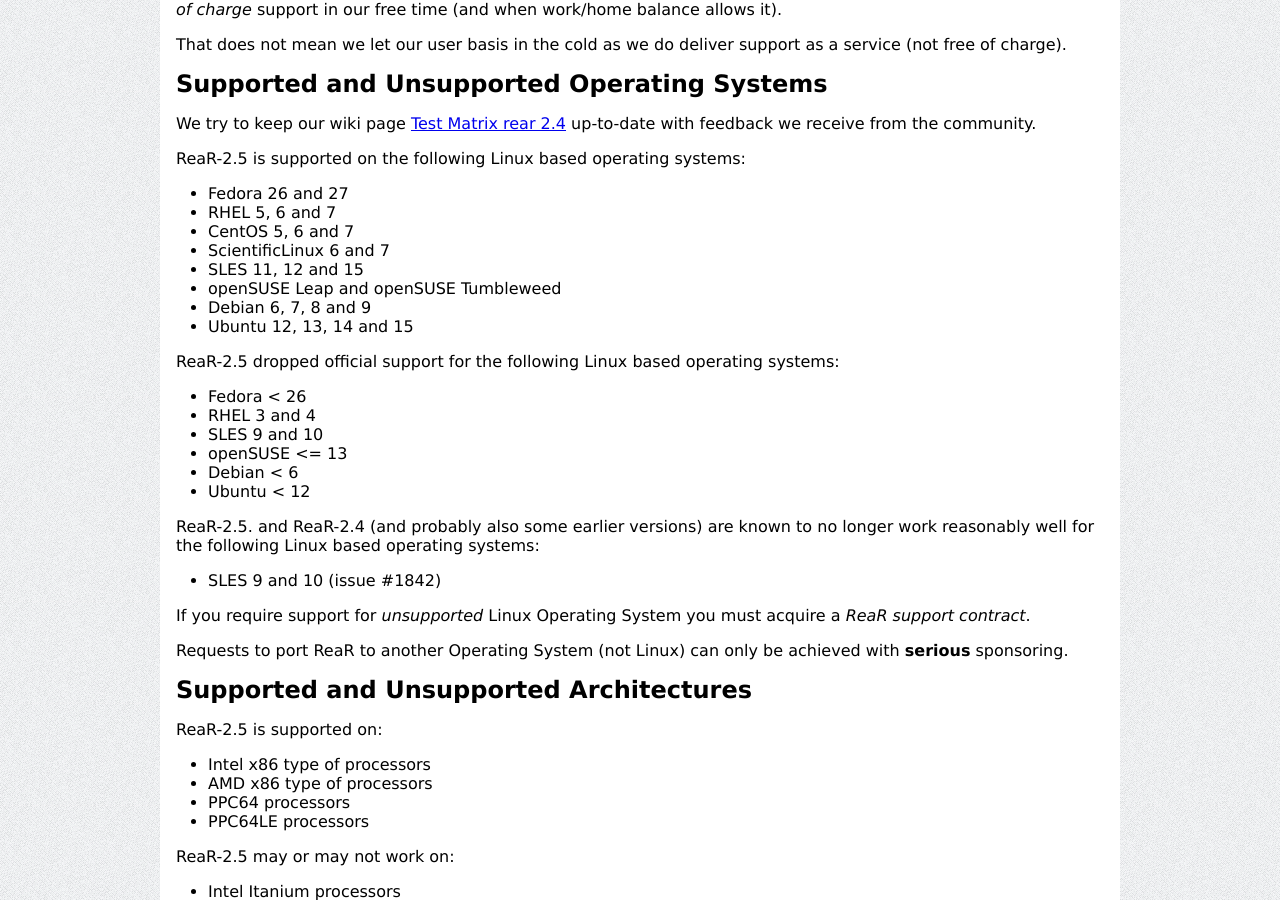
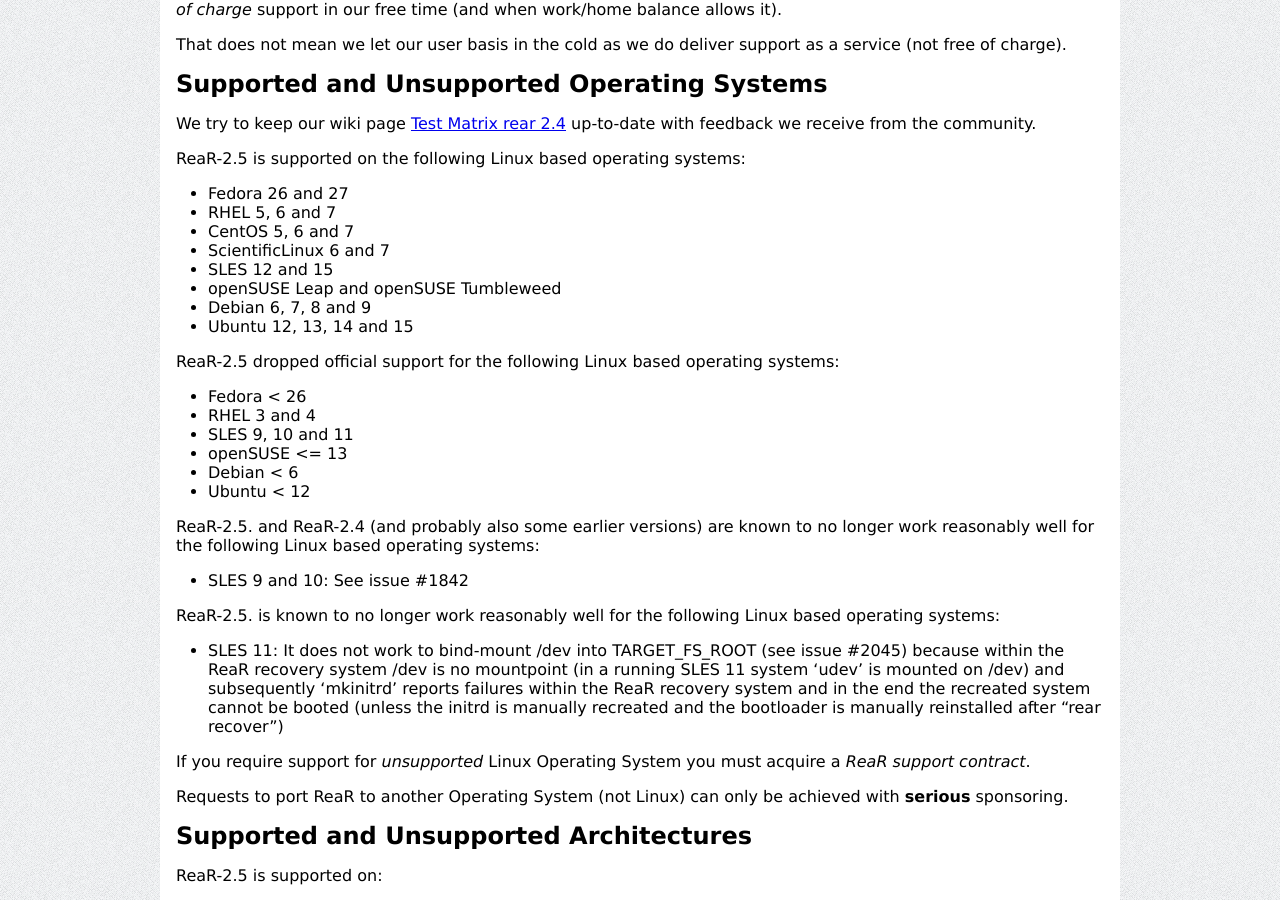
Before and after one commit to rear/rear.github.com, a Jekyll site: the page built from documentation/release-notes-2-5.md, in a window 1280 px wide and 900 px high, scrolled down 24899 px. Built offline with Jekyll 4.4.1, drawn with Linux system fonts in a browser that asks for light colours; comment, search, counter and statistics services are not loaded.

Commit message:
Update release-notes-2-5.md
Dropped ReaR upstream support for SLES 11.

```diff
--- a/documentation/release-notes-2-5.md
+++ b/documentation/release-notes-2-5.md
@@ -1302,14 +1302,18 @@
 
 * Fedora < 26
 * RHEL 3 and 4
-* SLES 9 and 10
+* SLES 9, 10 and 11
 * openSUSE <= 13
 * Debian < 6
 * Ubuntu < 12
 
 ReaR-2.5. and ReaR-2.4 (and probably also some earlier versions) are known to no longer work reasonably well for the following Linux based operating systems:
 
-* SLES 9 and 10 (issue #1842)
+* SLES 9 and 10: See issue #1842
+
+ReaR-2.5. is known to no longer work reasonably well for the following Linux based operating systems:
+
+* SLES 11: It does not work to bind-mount /dev into TARGET_FS_ROOT (see issue #2045) because within the ReaR recovery system /dev is no mountpoint (in a running SLES 11 system 'udev' is mounted on /dev) and subsequently 'mkinitrd' reports failures within the ReaR recovery system and in the end the recreated system cannot be booted (unless the initrd is manually recreated and the bootloader is manually reinstalled after "rear recover")
 
 If you require support for *unsupported* Linux Operating System you must acquire a *ReaR support contract*.
 
```
Also changed, not shown: other parts of documentation/release-notes-2-5.md (+1 -1 lines).
